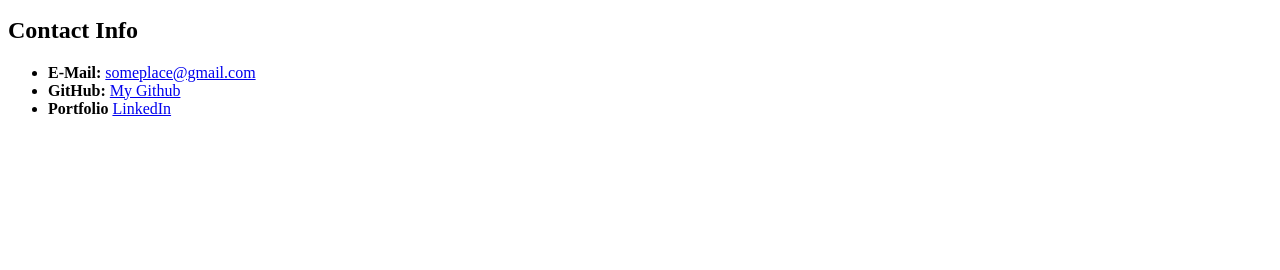
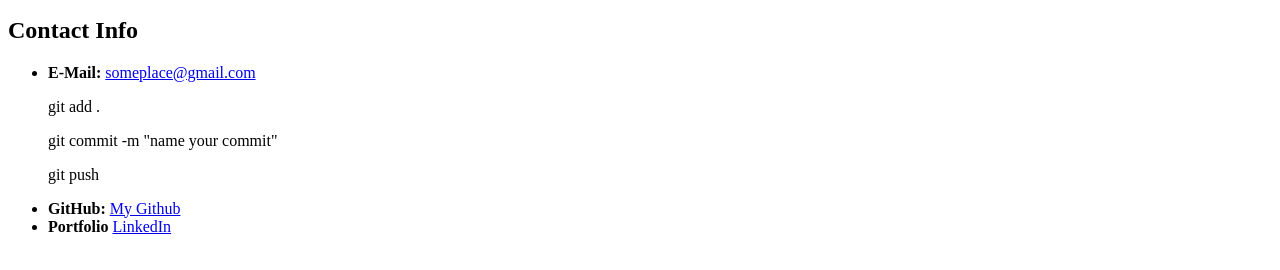
Before and after one commit to cjimenez0421/Homeworkone, a plain HTML site: page index.html in a window 1280 px wide. Shown: the part 386-656 px from the top of the page. Drawn offline with Linux system fonts and the light colour scheme.

Commit message:
new commit steps

```diff
--- a/index.html
+++ b/index.html
@@ -18,6 +18,9 @@
             <li><strong>E-Mail:</strong>
                 <a href="#">someplace@gmail.com</a>
             </li>
+            <p>git add .</p>
+            <p>git commit -m "name your commit"</p>
+            <p>git push</p>
             <li><strong>GitHub:</strong>
                 <a href="https://www.github.com/ThunderDucky">My Github</a></li>
             <li><strong>Portfolio</strong>
```
